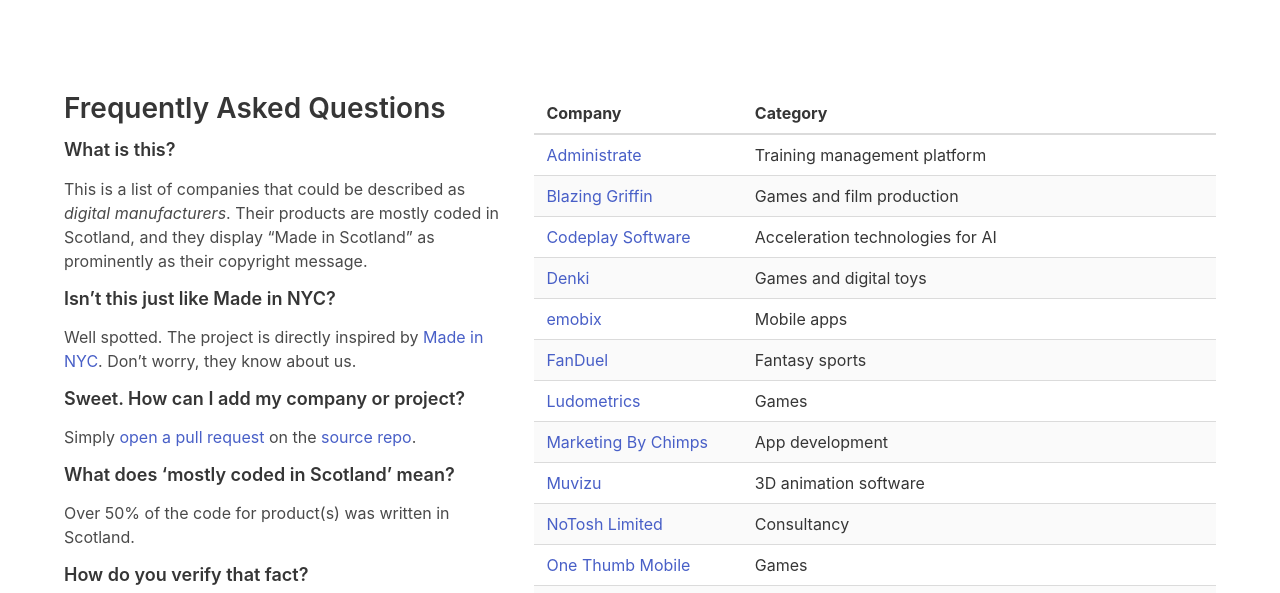
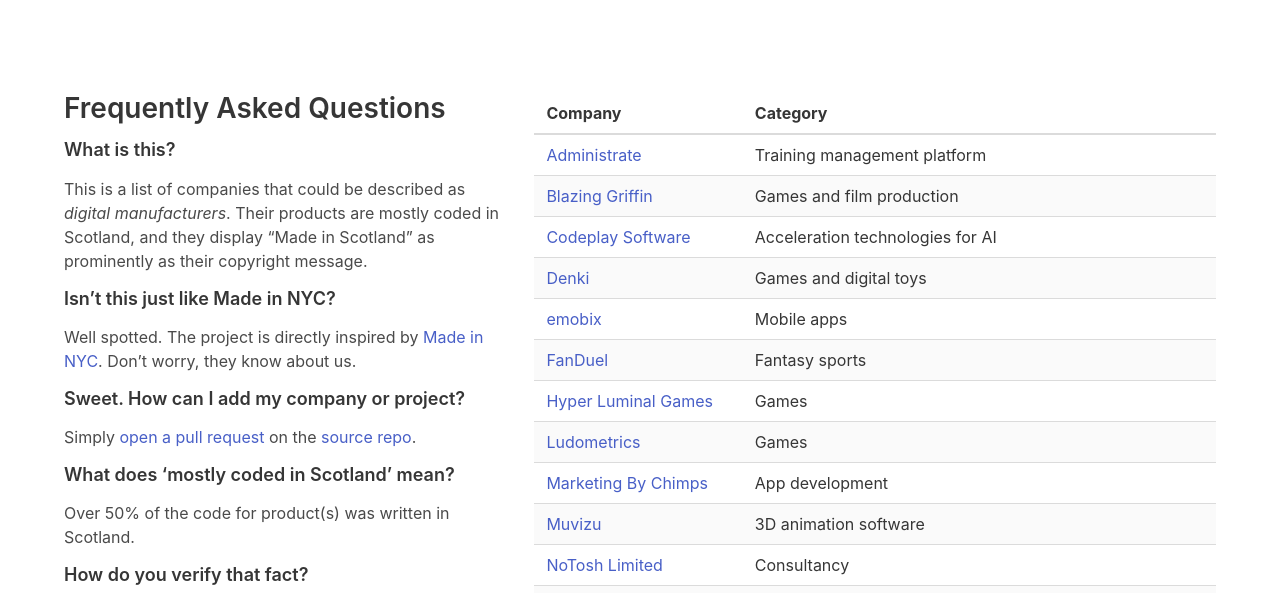
Before and after one commit to ludometrics/madeinscotland, a plain HTML site: page index.html in a window 1280 px wide. Shown: the part 148-741 px from the top of the page. Drawn offline with nearby package versions, Linux system fonts and the light colour scheme.

Commit message:
Add Hyper Luminal Games
Also clean up the formatting, yeuch

```diff
--- a/index.html
+++ b/index.html
@@ -5,20 +5,13 @@
     <link rel="shortcut icon" type="image/x-icon" href="/favicon.ico" />
     <meta charset="UTF-8" />
     <meta name="description" content="This is a list of digital manufacturers based in Scotland. Their products are mostly coded in Scotland, and they display 'Made in Scotland' as prominently as their copyright message." />
-		<meta name="keywords" content="scotland, digital, internet, software, made in scotland, games, digital media, future" />
-
-    <!-- Le HTML5 shim, for IE6-8 support of HTML elements -->
-    <!--[if lt IE 9]>
-      <script src="http://html5shim.googlecode.com/svn/trunk/html5.js"></script>
-    <![endif]-->
-
+    <meta name="keywords" content="scotland, digital, internet, software, made in scotland, games, digital media, tech" />
     <link rel="stylesheet" href="https://cdn.jsdelivr.net/npm/bulma@0.9.0/css/bulma.min.css">
     <style>
     html { margin: 32px auto 32px auto;  }
     h5 { line-height: 22px; }
     </style>
   </head>
-
   <body>
     <section class="section">
       <div class="container">
@@ -73,97 +66,82 @@
                   <td><a href="http://www.getadministrate.com/">Administrate</a></td>
                   <td>Training management platform</td>
                 </tr>
-
                 <tr>
                   <td><a href="http://www.blazinggriffin.com">Blazing Griffin</a></td>
                   <td>Games and film production</td>
                 </tr>
-
                 <tr>
                   <td><a href="http://www.codeplay.com">Codeplay Software</a></td>
                   <td>Acceleration technologies for AI</td>
                 </tr>
-
                 <tr>
                   <td><a href="http://www.denki.co.uk">Denki</a></td>
                   <td>Games and digital toys</td>
                 </tr>
-
                 <tr>
                   <td><a href="http://www.emobix.co.uk">emobix</a></td>
                   <td>Mobile apps</td>
                 </tr>
-
                 <tr>
                   <td><a href="http://www.fanduel.com">FanDuel</a></td>
                   <td>Fantasy sports</td>
                 </tr>
-
+                <tr>
+                  <td><a href="https://hyperluminalgames.com/">Hyper Luminal Games</a></td>
+                  <td>Games</td>
+                </tr>
                 <tr>
                   <td><a href="http://www.ludometrics.com">Ludometrics</a></td>
                   <td>Games</td>
                 </tr>
-
                 <tr>
                   <td><a href="http://www.marketingbychimps.com">Marketing By Chimps</a></td>
                   <td>App development</td>
                 </tr>
-
                 <tr>
                   <td><a href="http://www.muvizu.com">Muvizu</a></td>
                   <td>3D animation software</td>
                 </tr>
-
                 <tr>
                   <td><a href="http://www.notosh.com">NoTosh Limited</a></td>
                   <td>Consultancy</td>
                 </tr>
-
                 <tr>
                   <td><a href="http://www.onethumbmobile.com">One Thumb Mobile</a></td>
                   <td>Games</td>
                 </tr>
-
                 <tr>
                   <td><a href="http://www.scotlandis.com">ScotlandIS</a></td>
                   <td>Scotland&rsquo;s trade body for the digital technologies industry</td>
                 </tr>
-
                 <tr>
                   <td><a href="https://scottishgames.net/">Scottish Games Network</a></td>
                   <td>Representing Scotland&rsquo;s videogames and interactive industry</td>
                 </tr>
-
                 <tr>
                   <td><a href="http://shareflow.net">Shareflow</a></td>
                   <td>Collaboration tool</td>
                 </tr>
-
                 <tr>
                   <td><a href="https://www.skyscanner.net/">Skyscanner</a></td>
                   <td>Travel search engine</td>
                 </tr>
-
                 <tr>
                   <td><a href="http://stardoggames.com">Stardog Games</a></td>
                   <td>Games</td>
                 </tr>
-
                 <tr>
                   <td><a href="http://www.stormcloudgames.com">Stormcloud Games</a></td>
                   <td>Games</td>
                 </tr>
-
                 <tr>
                   <td><a href="http://www.swarmonline.com">SwarmOnline</a></td>
                   <td>App development</td>
                 </tr>
-
                 <tr>
                   <td><a href="http://www.waracle.net">Waracle</a></td>
                   <td>App development</td>
                 </tr>
-
                 <tr>
                   <td><a href="http://www.xdesign.com">xDesign</a></td>
                   <td>App development</td>
```
Lines whose indentation alone changed are shown as unchanged.
